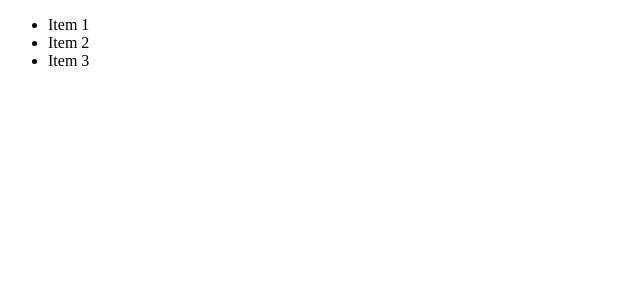
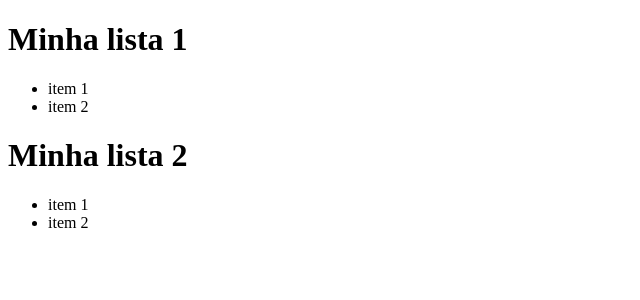
Before and after one commit to danyel-dev/frontend-project-decoupling, a React (Create React App) app: page / in a window 1280 px wide. Shown: the top 300 px of the page, without its empty margins (0-640 px from the left). Built offline with nearby package versions, Linux system fonts and the light colour scheme; no server answers.

Commit message:
componente ItemComponent criado

```diff
--- a/src/App.jsx
+++ b/src/App.jsx
@@ -18,7 +18,8 @@ export default function App() {
 
   return (
     <div className="App">
-      <ListComponent />
+      <ListComponent ListName='Minha lista 1' />
+      <ListComponent ListName='Minha lista 2' />
     </div>
   );
 }
--- /dev/null
+++ b/src/components/ItemComponent.jsx
@@ -0,0 +1,5 @@
+export default function ItemComponent(props) {
+    return (
+        <li>{ props.name }</li>
+    );
+};
--- a/src/components/ListComponent.jsx
+++ b/src/components/ListComponent.jsx
@@ -1,9 +1,15 @@
-export default function ListComponent() {
+import ItemComponent from "./ItemComponent";
+
+
+export default function ListComponent(props) {
     return (
-        <ul>
-            <li>Item 1</li>
-            <li>Item 2</li>
-            <li>Item 3</li>
-        </ul>
+        <div>
+            <h1>{ props.ListName }</h1>
+
+            <ul>
+                <ItemComponent name="item 1" />
+                <ItemComponent name="item 2" />
+            </ul>
+        </div>
     );
-}
+};
```
